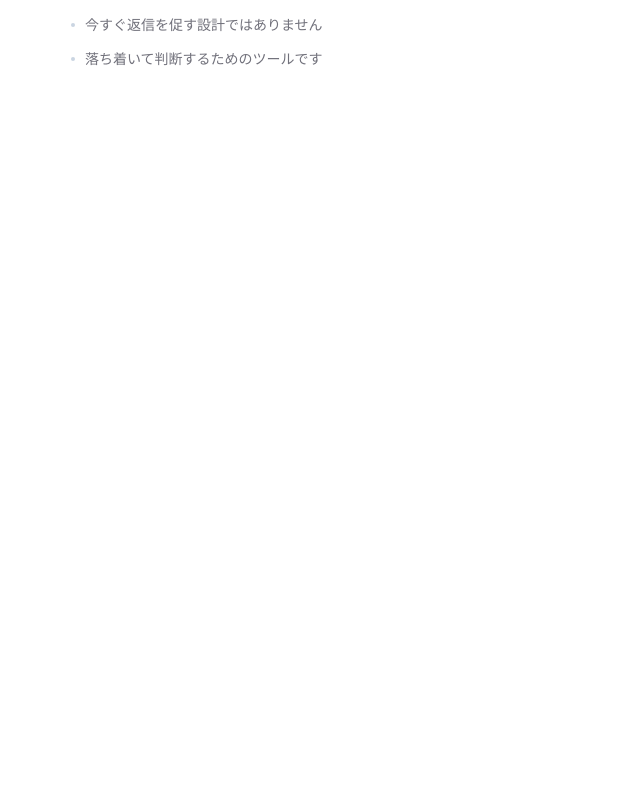
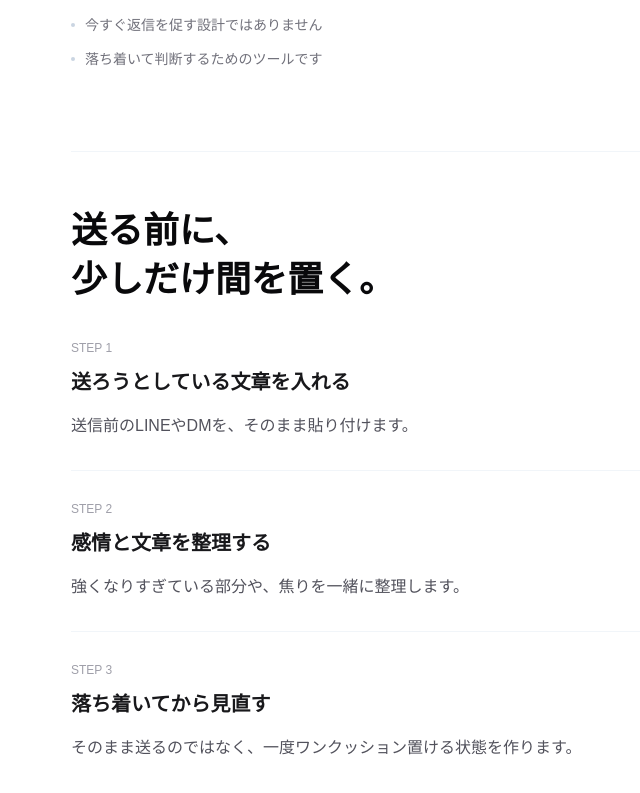
Before and after one commit to KOMAPPY-MG/ReplyMate, a Next.js app: page / in a window 1280 px wide. Shown: the part 1818-2611 px from the top of the page, without its empty margins (185-825 px from the left). Before the commit the page ends 1969 px from the top, so only its background shows below. Built offline with nearby package versions, Linux system fonts and the light colour scheme.

Commit message:
使い方セクションを追加

```diff
--- a/src/app/page.tsx
+++ b/src/app/page.tsx
@@ -23,6 +23,25 @@ const safetyItems = [
   "相手への自動送信はしません",
   "今すぐ返信を促す設計ではありません",
   "落ち着いて判断するためのツールです",
+];
+
+const howItWorksItems = [
+  {
+    step: "STEP 1",
+    title: "送ろうとしている文章を入れる",
+    description: "送信前のLINEやDMを、そのまま貼り付けます。",
+  },
+  {
+    step: "STEP 2",
+    title: "感情と文章を整理する",
+    description: "強くなりすぎている部分や、焦りを一緒に整理します。",
+  },
+  {
+    step: "STEP 3",
+    title: "落ち着いてから見直す",
+    description:
+      "そのまま送るのではなく、一度ワンクッション置ける状態を作ります。",
+  },
 ];
 
 export default function Home() {
@@ -205,6 +224,40 @@ export default function Home() {
           </div>
         </div>
       </section>
+
+      <section className="px-5 pb-20 sm:px-8 sm:pb-24 lg:px-10">
+        <div className="mx-auto w-full max-w-3xl border-t border-slate-100 pt-12 sm:pt-14">
+          <div className="max-w-2xl">
+            <h2 className="text-balance text-3xl font-semibold leading-tight text-zinc-950 sm:text-4xl">
+              <span className="block">送る前に、</span>
+              <span className="mt-1 block">少しだけ間を置く。</span>
+            </h2>
+          </div>
+
+          <div className="mt-9 max-w-2xl">
+            {howItWorksItems.map((item, index) => (
+              <div
+                key={item.step}
+                className={
+                  index === 0
+                    ? "pb-7"
+                    : "border-t border-slate-100 py-7"
+                }
+              >
+                <p className="text-xs font-medium leading-5 text-zinc-400">
+                  {item.step}
+                </p>
+                <h3 className="mt-2 text-lg font-semibold leading-7 text-zinc-900 sm:text-xl sm:leading-8">
+                  {item.title}
+                </h3>
+                <p className="mt-3 text-pretty text-sm leading-7 text-zinc-600 sm:text-base sm:leading-8">
+                  {item.description}
+                </p>
+              </div>
+            ))}
+          </div>
+        </div>
+      </section>
     </main>
   );
 }
```
